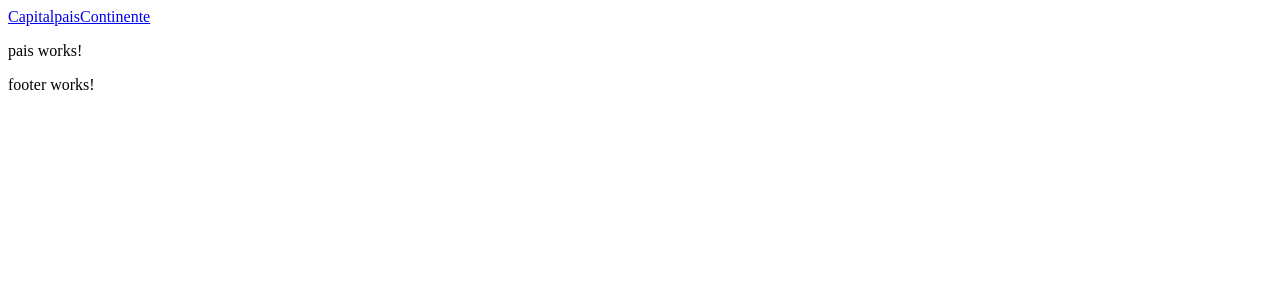
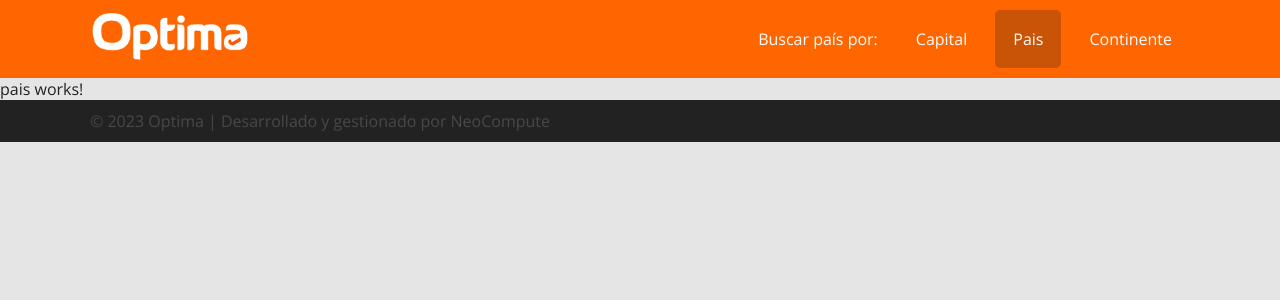
Before and after one commit to JeanHaro/ConsultaPaises, an Angular app: page /pais in a window 1280 px wide. Shown: the top 300 px of the page. Built offline with nearby package versions, Linux system fonts and the light colour scheme.

Commit message:
Estilizando header y footer

```diff
--- a/src/app/shared/footer/footer.component.html
+++ b/src/app/shared/footer/footer.component.html
@@ -1 +1,5 @@
-<p>footer works!</p>
+<footer class="footer">
+    <div class="max-width-12">
+        <p>© 2023 Optima | Desarrollado y gestionado por NeoCompute</p>
+    </div>
+</footer>
--- a/src/app/shared/footer/footer.component.scss
+++ b/src/app/shared/footer/footer.component.scss
@@ -0,0 +1,5 @@
+.footer {
+    background-color: var(--colorNegro);
+    padding: 1rem;
+    color: #484848;
+}
--- a/src/app/shared/header/header.component.html
+++ b/src/app/shared/header/header.component.html
@@ -1,5 +1,15 @@
-<nav>
-    <a routerLink="/capital">Capital</a>
-    <a routerLink="/pais">pais</a>
-    <a routerLink="/continente">Continente</a>
-</nav>
+<header class="header">
+    <div class="max-width-12">
+        <div class="header__logo">
+            <img src="../../../assets/img/Logo-optima.png" alt="Logo">
+        </div>
+
+
+        <nav>
+            <p>Buscar país por: </p>
+            <a class="btn" routerLink="/capital" routerLinkActive="active">Capital</a>
+            <a class="btn" routerLink="/pais" routerLinkActive="active">Pais</a>
+            <a class="btn" routerLink="/continente" routerLinkActive="active">Continente</a>
+        </nav>
+    </div>
+</header>
--- a/src/app/shared/header/header.component.scss
+++ b/src/app/shared/header/header.component.scss
@@ -0,0 +1,44 @@
+.header {
+    background-color: var(--colorPrincipal);
+    padding: 1rem;
+
+    > div {
+        display: flex;
+        justify-content: space-between;
+        align-items: center;
+
+        .header__logo {
+            img {
+                width: 16rem;
+            }
+        }
+
+        nav {
+            display: flex;
+            align-items: center;
+
+            p {
+                color: var(--colorBlanco);
+                margin-right: 2rem;
+            }
+
+            a {
+                color: var(--colorBlanco);
+                margin-right: 1rem;
+                transition: 0.5s ease;
+
+                &:last-child {
+                    margin-right: 0;
+                }
+
+                &:hover {
+                    background-color: #c95406;
+                }
+
+                &.active {
+                    background-color: #c95406;
+                }
+            }
+        }
+    }
+}
--- a/src/styles.scss
+++ b/src/styles.scss
@@ -1 +1,128 @@
-/* You can add global styles to this file, and also import other style files */
+@import url('https://fonts.googleapis.com/css2?family=Jost&family=Open+Sans:wght@400;700&display=swap');
+
+/*
+font-family: 'Jost', sans-serif;
+font-family: 'Open Sans', sans-serif;
+*/
+
+html {
+    font-size: 62.5%;
+    box-sizing: border-box;
+}
+
+*, *::after, *::before {
+    box-sizing: inherit;
+}
+
+:root {
+    --fuentePrincipal: 'Jost', sans-serif;
+    --fuenteSecundario: 'Open Sans', sans-serif;
+    --colorPrincipal: #ff6600;
+    --colorSecundario: #00113D;
+    --colorNegro: #222;
+    --colorBlanco: #fff;
+    --colorEntorno: #E5E5E5;
+}
+
+body {
+    margin: 0;
+    padding: 0;
+
+    font-family: var(--fuenteSecundario);
+    background-color: var(--colorEntorno);
+    color: var(--colorNegro);
+    font-size: 1.6rem;
+
+    &::-webkit-scrollbar {
+        -webkit-appearance: none;
+    }
+
+    &::-webkit-scrollbar:vertical {
+        width: 7px;
+    }
+
+    &::-webkit-scrollbar-button:increment,
+    &::-webkit-scrollbar-button {
+        display: none;
+    }
+
+    &::-webkit-scrollbar:horizontal {
+        height: 7px;
+    }
+
+    &::-webkit-scrollbar-thumb {
+        background-color: var(--colorSecundario);
+        border-radius: 20px;
+        border: 2px solid transparent;
+    }
+
+    &::-webkit-scrollbar-track {
+        border-radius: 20px;
+    }
+}
+
+// -------------- Global --------------
+h1, h2, h3, h4, p, ul {
+    margin: 0;
+    padding: 0;
+}
+
+h1 {
+    font-size: 4.5rem;
+    font-family: var(--fuentePrincipal);
+}
+
+h2 {
+    font-size: 3.4rem;
+    font-family: var(--fuenteSecundario);
+}
+
+h3 {
+    font-size: 2.8rem;
+    font-family: var(--fuenteSecundario);
+}
+
+h4 {
+    font-size: 2.4rem;
+    font-family: var(--fuenteSecundario);
+}
+
+h5 {
+    font-size: 2rem;
+    font-family: var(--fuenteSecundario);
+}
+
+a {
+    text-decoration: none;
+}
+
+img {
+    max-width: 100%;
+}
+
+ul {
+    list-style: none;
+}
+
+.min-width {
+    min-width: 28rem;
+}
+
+.max-width-12 {
+    max-width: 110rem;
+    margin: auto;
+}
+
+.none {
+    outline: none;
+    border: none;
+}
+
+.btn {
+    outline: none;
+    border: none;
+    display: block;
+    border-radius: 0.5rem;
+    padding: 1.8rem;
+    cursor: pointer;
+}
```
Also changed, not shown: src/assets/img/Logo-optima.png (added).
